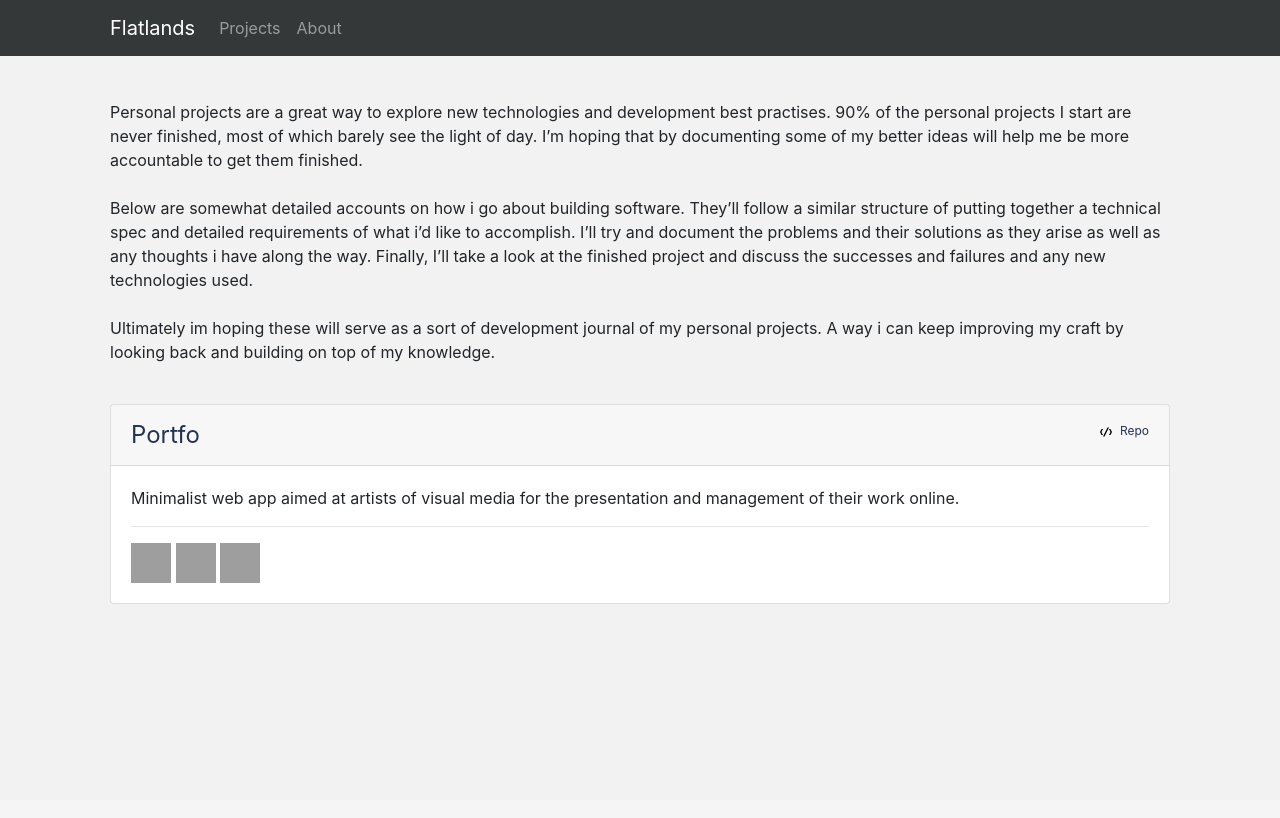
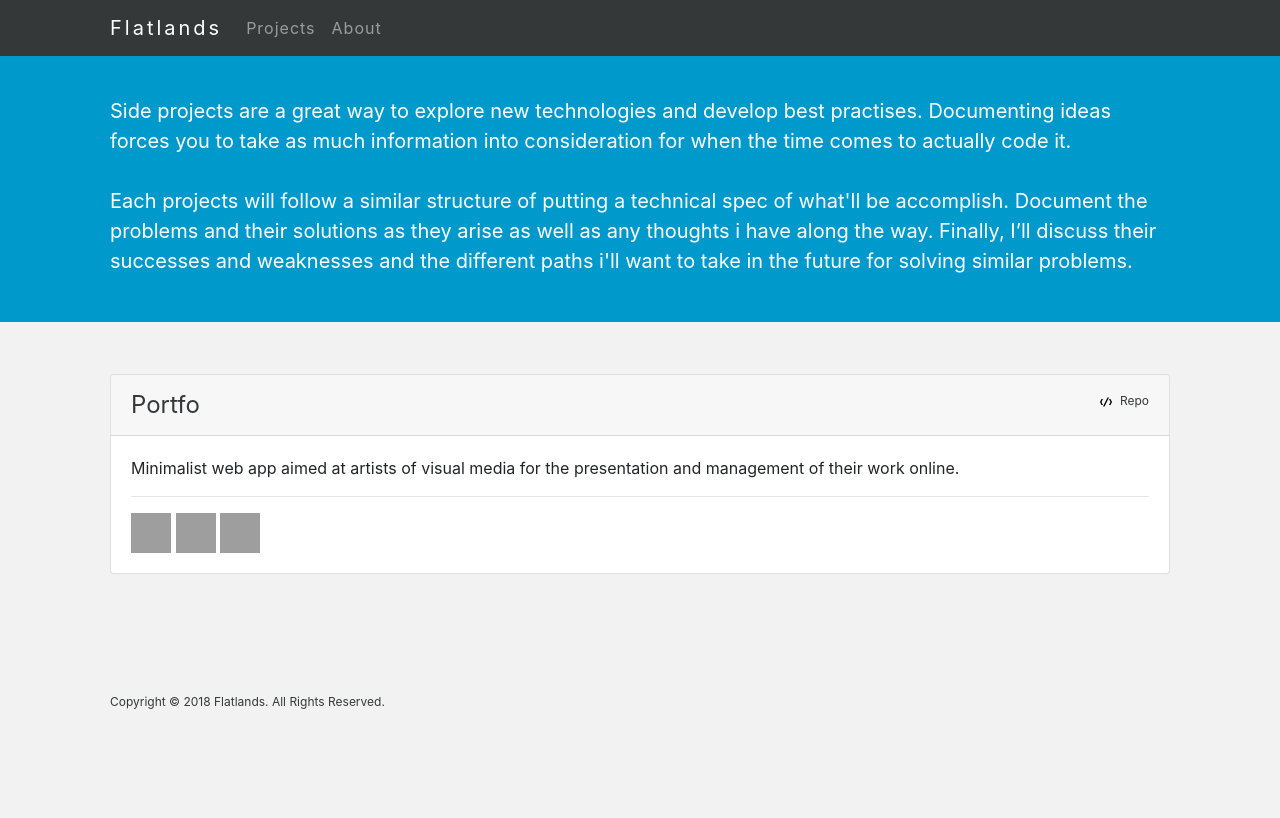
Before and after one commit to najar1412/flatlands, a Django app: page /projects/ in a window 1280 px wide. Before the commit the page ends 604 px from the top, so only its background shows below. Run offline with Django 3.2, Linux system fonts and the light colour scheme; data comes from the database, SQL or seed files in the repository; both versions use the stored data as it was after the commit; parts of the project's set-up code (start-up, migrations or seed data) failed here and were passed over; some libraries are stand-ins or nearby versions; grey boxes are pictures that could not be loaded.

Commit message:
verbage and design

```diff
--- a/flatlands/blog/static/blog/main.css
+++ b/flatlands/blog/static/blog/main.css
@@ -140,21 +140,36 @@ body {
     padding-left:40px;
     padding-right:40px;
 }
+.content-intro a:link{
+    color: white;
+    text-decoration: none;
+}
+.content-intro a:visited{
+    color: white;
+}
+.content-intro a:hover{
+    color: white;
+    border-bottom: dotted 1px;
+}
+.content-intro a:active{
+    color: white;
+}
+
+
 
 #footer {
     background-color: #0099cc;
-    padding-top: 40px;
-    padding-bottom: 100px;
 }
 .footer-content {
-    color: white;
+    color: #353839;
     padding-left:40px;
     padding-right:40px;
+    padding-top: 50px;
+    padding-bottom: 50px;
 }
 .footer-images {
     display:flex;
     flex-direction: row;
-    padding-top:50px;
 }
 @media(max-width:650px) {
     .footer-images {
@@ -163,18 +178,18 @@ body {
 }
 
 .content a:link {
-    color: #233452;
+    color: #353839;
     text-decoration: none;
 }
 .content a:visited {
-    color: #233452;
+    color: #353839;
 }
 .content a:hover {
-    color: #233452;
+    color: #353839;
     border-bottom: dotted 1px;
 }
 .content a:active {
-    color: #233452;
+    color: #353839;
 }
 
 
--- a/flatlands/blog/templates/blog/base.html
+++ b/flatlands/blog/templates/blog/base.html
@@ -20,13 +20,13 @@
 
 <nav class="navbar fixed-top navbar-expand-sm navbar-dark navbar-custom">
     <div class="container content-nav">
-  <a class="navbar-brand" href="/">Flatlands</a>
+  <a class="navbar-brand display-4" href="/" style="letter-spacing: 3px;font-weight: 400;">Flatlands</a>
   <button class="navbar-toggler" type="button" data-toggle="collapse" data-target="#navbarSupportedContent" aria-controls="navbarSupportedContent" aria-expanded="false" aria-label="Toggle navigation">
     <span class="navbar-toggler-icon"></span>
   </button>
 
   <div class="collapse navbar-collapse" id="navbarSupportedContent">
-    <ul class="navbar-nav mr-auto">
+    <ul class="navbar-nav mr-auto" style="letter-spacing: 1px;">
       <li class="nav-item">
         <a class="nav-link" href="/projects/">Projects</a>
       </li>
@@ -53,6 +53,8 @@
   {% block content %}{% endblock %}
 
 
+  {% include "blog/footer.html" %}
+
 
   <!-- jQuery (necessary for Bootstrap's JavaScript plugins) -->
   <script src="https://code.jquery.com/jquery-3.3.1.slim.min.js" integrity="sha384-q8i/X+965DzO0rT7abK41JStQIAqVgRVzpbzo5smXKp4YfRvH+8abtTE1Pi6jizo"
--- a/flatlands/blog/templates/blog/comp/project_contents.html
+++ b/flatlands/blog/templates/blog/comp/project_contents.html
@@ -1,9 +1,7 @@
 {% load static %}
 
 <div class="alert alert-info" role="alert">
-
         <div class="project-contents">
-
                 <h1 class="display-4" style="font-size: 40px;">Contents</h1>
                 <br> {% for article in articles %} {% if article.id == viewed_article.id %}
                 <strong>{{ forloop.counter }}. {{article.name|title}}</strong> &emsp;
--- a/flatlands/blog/templates/blog/footer.html
+++ b/flatlands/blog/templates/blog/footer.html
@@ -1,27 +1,4 @@
-<div id="footer">
-
-    <div class="container footer-content">
-
-            <div class="display-4">Pics</div>
-
-
-<div class="footer-images">
-    <div style="padding:5px;">
-
-            <a href="https://www.instagram.com"><img style="width:100%;" src="/static/blog/img/hike_01.jpg"></a>
+<div class="container footer-content">
+        <span style="font-size:12px;">Copyright © 2018 Flatlands. All Rights Reserved.</span>
+        <p style="height:40px;"></p>
 </div>
-<div style="padding:5px;">
-        <a href="https://www.instagram.com"><img style="width:100%;" src="/static/blog/img/hike_02.jpg"></a>
-</div>
-<div style="padding:5px;">
-        <a href="https://www.instagram.com"><img style="width:100%;" src="/static/blog/img/hike_03.jpg"></a>
-</div>
-</div>
-
-<p style="height:40px;"></p>
-
-        <span style="font-size:12px;">Copyright © 2018 Flatlands. All Rights Reserved.</span>
-    </div>
-
-
-</div>
--- a/flatlands/blog/templates/blog/projects.html
+++ b/flatlands/blog/templates/blog/projects.html
@@ -1,23 +1,34 @@
 {% extends "blog/base.html" %} {% load static %} {% block content %}
 
+
+<div style="background-color: #0099cc;">
+
+        <div class="container content-intro">
+                <p style="height:80px"></p>
+                <p style="font-size: 20px;">
+                Side projects are a great way to explore new technologies and develop best practises.
+                Documenting ideas forces you to take as much information into consideration for when the time comes to actually code it.
+                <br>
+
+                <br>
+                Each projects will follow a similar structure of putting a technical spec of what'll be accomplish.
+                Document the problems and their solutions as they arise as well as any thoughts i have along the way.
+                Finally, I’ll discuss their successes and weaknesses and the different paths i'll want to take in the future for solving similar problems.
+        </p>
+        </div>
+        <p style="height:30px;"></p>
+</div>
+
+
+
+
+
+
+
+
+
 <div class="container content">
-
-        <div style="padding-top:100px;padding-bottom:40px;">
-                Personal projects are a great way to explore new technologies and development best practises. 90% of the personal projects
-                I start are never finished, most of which barely see the light of day. I’m hoping that by documenting some
-                of my better ideas will help me be more accountable to get them finished.
-                <br>
-                <br> Below are somewhat detailed accounts on how i go about building software. They’ll follow a similar structure
-                of putting together a technical spec and detailed requirements of what i’d like to accomplish. I’ll try and
-                document the problems and their solutions as they arise as well as any thoughts i have along the way. Finally,
-                I’ll take a look at the finished project and discuss the successes and failures and any new technologies
-                used.
-                <br>
-                <br> Ultimately im hoping these will serve as a sort of development journal of my personal projects. A way i
-                can keep improving my craft by looking back and building on top of my knowledge.
-
-        </div>
-
+                <p style="height:20px;"></p>
         {% if projects %} {% for project in projects %}
 
         <div class="card">
```
Also changed, not shown: other parts of flatlands/blog/static/blog/main.css (+11 -11 lines), flatlands/blog/templates/blog/about.html (+37 -4 lines), flatlands/blog/templates/blog/index.html (+8 -5 lines), flatlands/db.sqlite3.
